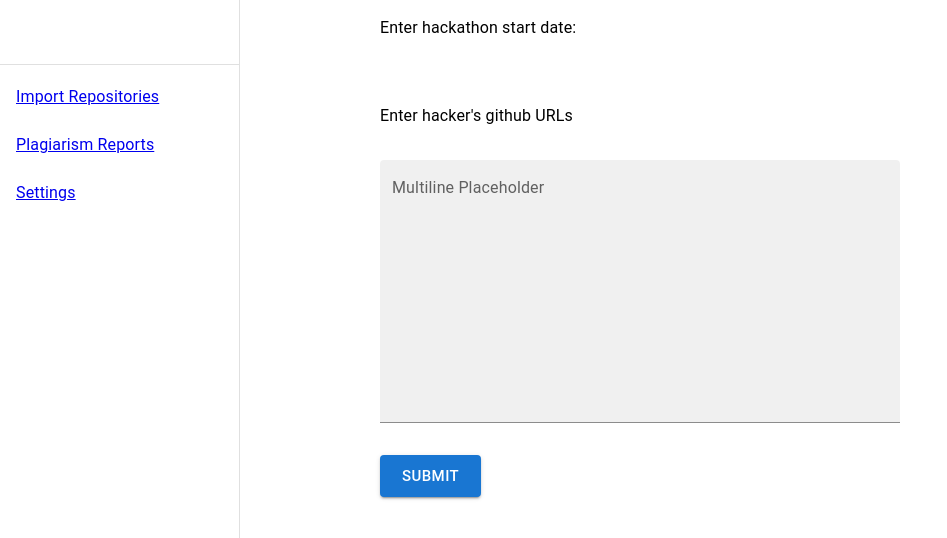
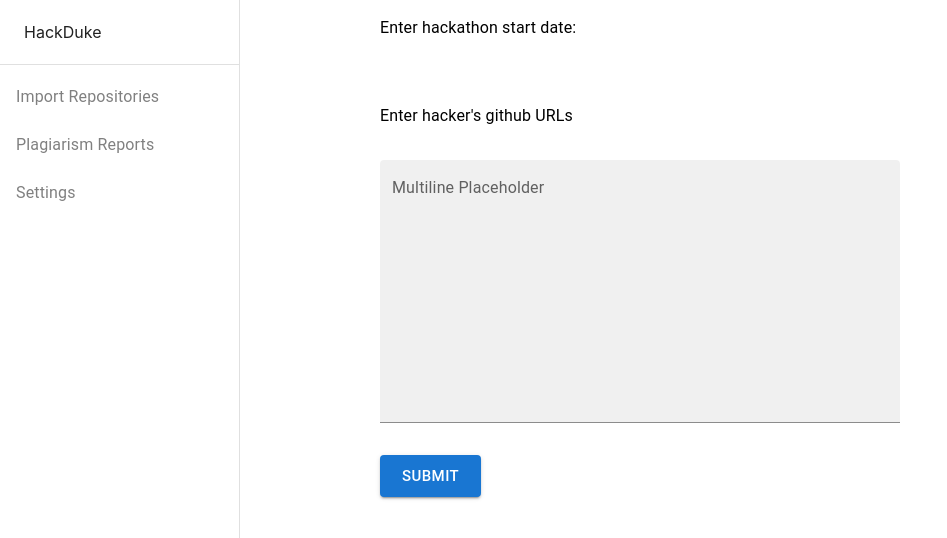
Before and after one commit to seanroades/hd22, a React (Create React App) app: page / in a window 1280 px wide. Shown: the top 538 px of the page, without its empty margins (0-947 px from the left). Built offline with nearby package versions, Linux system fonts and the light colour scheme; a web font is replaced by a local one.

Commit message:
link better

```diff
--- a/src/Components/Pages/BaseNav.tsx
+++ b/src/Components/Pages/BaseNav.tsx
@@ -9,7 +9,7 @@ import {
   // Link
 } from '@mui/material'
 // import SettingsIcon from '@mui/icons-material/Settings';
-import {Link} from 'react-router-dom'
+import { Link } from 'react-router-dom'
 const BaseNav: React.FC = () => {
   const drawerWidth = 240
 
@@ -27,24 +27,31 @@ const BaseNav: React.FC = () => {
         variant="permanent"
         anchor="left"
       >
-        <Toolbar />
+        <Toolbar>
+          HackDuke
+        </Toolbar>
         <Divider />
-        <List>
+        <List style={{ color: 'red' }}>
           <ListItem button>
-            <Link to="/">
+            <Link to="/" style={{ textDecoration: 'none', color: 'gray' }}>
               <ListItemText primary={'Import Repositories'} />
             </Link>
           </ListItem>
           <ListItem button>
-            <Link to="/plagiarism">
+            <Link
+              to="/plagiarism"
+              style={{ textDecoration: 'none', color: 'gray' }}
+            >
               <ListItemText primary={'Plagiarism Reports'} />
             </Link>
           </ListItem>
           <ListItem button>
-            <Link to="/settings">
-            <ListItemText primary={'Settings'} />
+            <Link
+              to="/settings"
+              style={{ textDecoration: 'none', color: 'gray' }}
+            >
+              <ListItemText primary={'Settings'} />
             </Link>
-
           </ListItem>
         </List>
       </Drawer>
```
